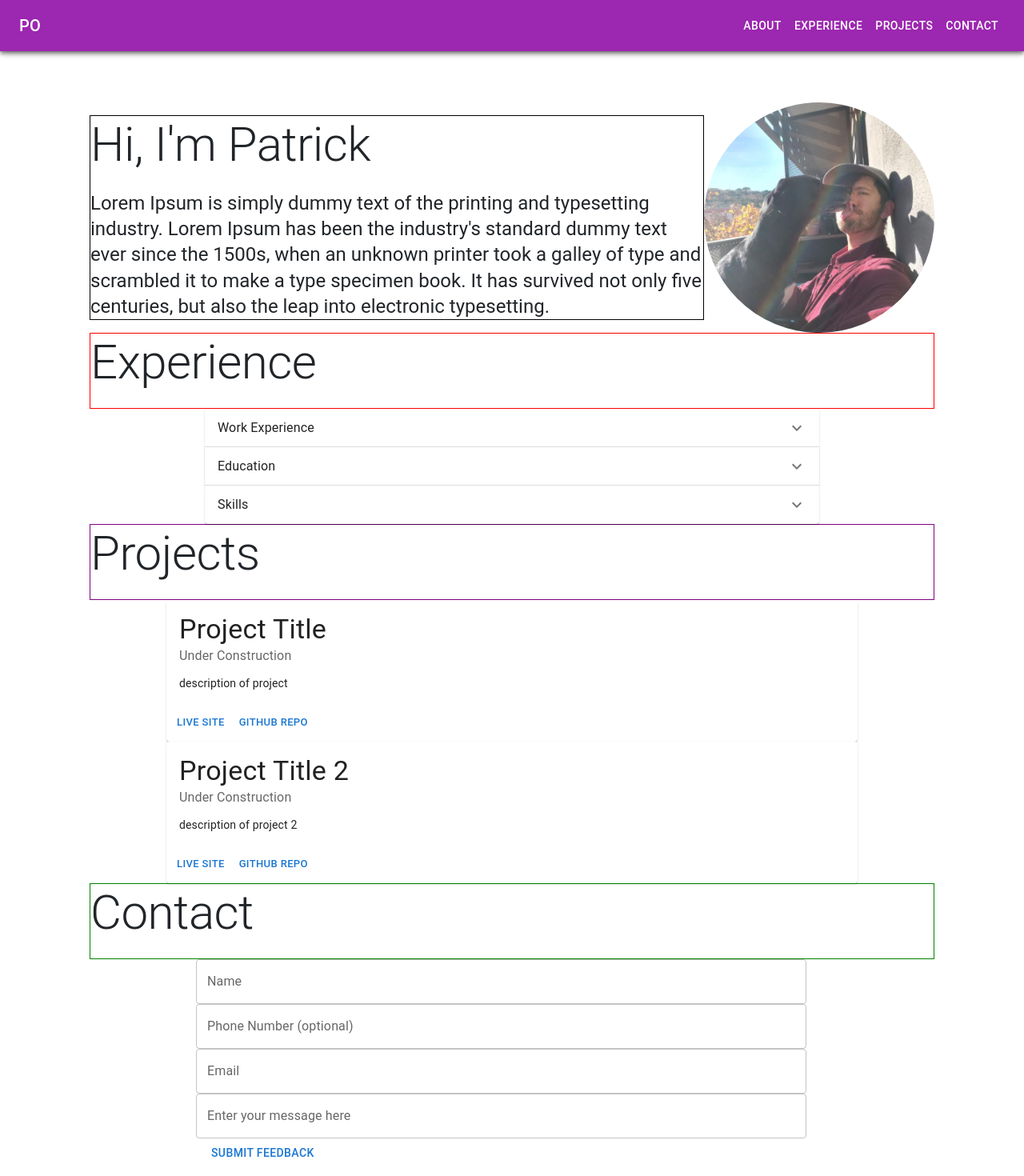
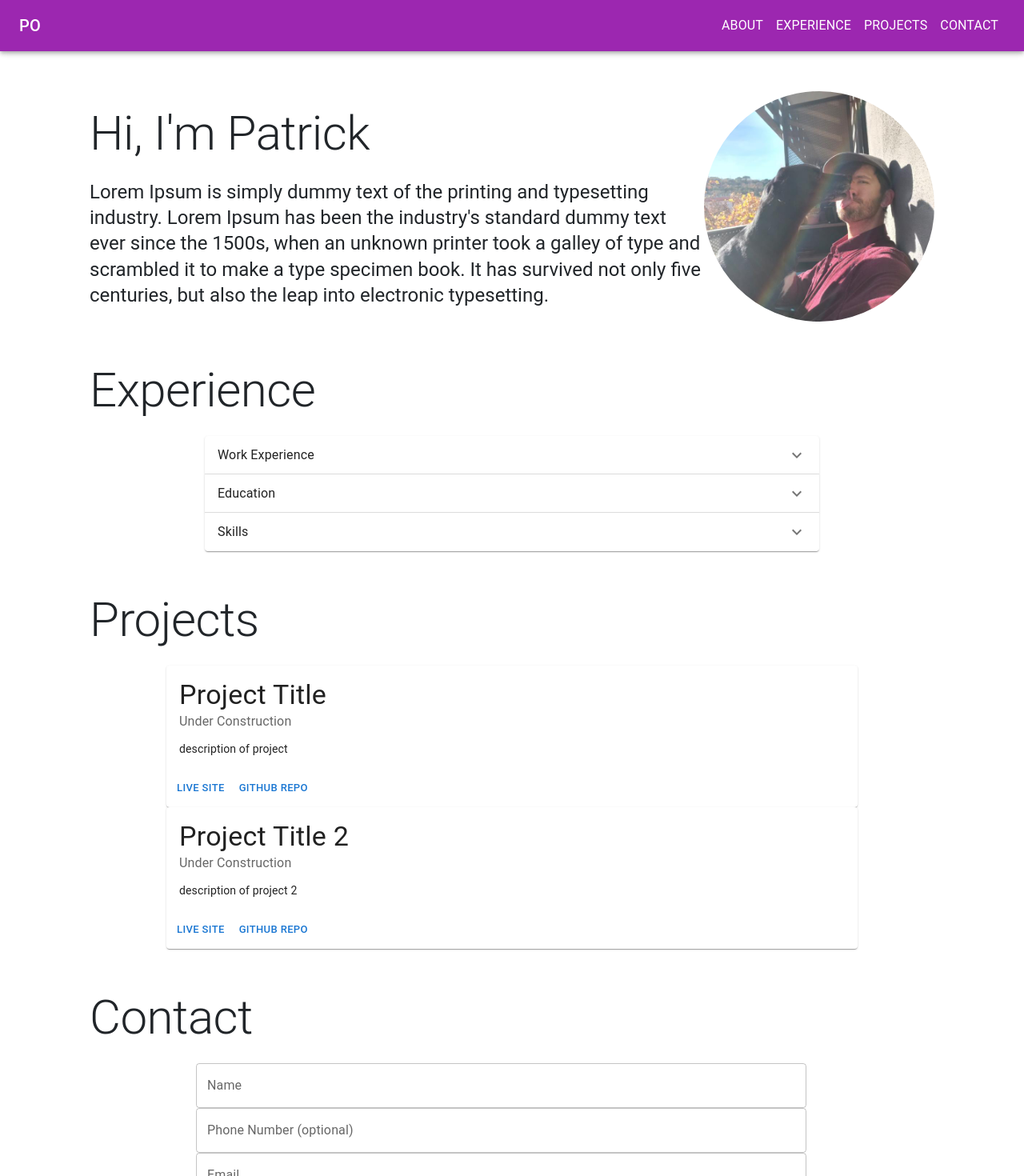
Before and after one commit to misterplain/portfolio, a React (Create React App) app in the folder frontend/: page / in a window 1280 px wide. Shown: the top 1470 px of the page at 80% size. Built offline with nearby package versions, Linux system fonts and the light colour scheme.

Commit message:
react-scroll

```diff
--- a/frontend/package.json
+++ b/frontend/package.json
@@ -23,7 +23,7 @@
     "react-dom": "^18.1.0",
     "react-fontawesome": "^1.7.1",
     "react-scripts": "^2.1.3",
-    "react-scroll": "^1.8.7",
+    "react-scroll": "^1.8.8",
     "react-type-animation": "^2.1.1",
     "rxjs": "^7.5.6",
     "web-vitals": "^2.1.4"
--- a/frontend/src/components/AboutMe.js
+++ b/frontend/src/components/AboutMe.js
@@ -1,13 +1,11 @@
-import React, { useState } from "react";
-// import { Row, Col, Container, Card } from "react-bootstrap";
-import { TypeAnimation } from "react-type-animation";
-import { Container, Grid, Typography, Card, CardMedia } from "@mui/material";
+import React from "react";
+import {  Grid, Typography, Card, CardMedia } from "@mui/material";
 
 const AboutMe = () => {
   // const [typingStatus, setTypingStatus] = useState("Initializing");
   return (
-    <Grid container alignItems="center" justifyContent="center">
-      <Grid item xs={12} sm={8} flex style={{border: '1px solid black'}}>
+    <Grid container alignItems="center" justifyContent="center" id="about" sx={{marginTop: '50px'}}>
+      <Grid item xs={12} sm={8} flex >
         <Typography variant='h2' component='h2' gutterBottom>
           Hi, I'm Patrick
         </Typography>
--- a/frontend/src/components/Contact.js
+++ b/frontend/src/components/Contact.js
@@ -16,8 +16,8 @@ import Link from "@mui/material/Link";
 
 const Contact = () => {
   return (
-    <Grid container justifyContent='center' alignItems='center'>
-      <Grid item xs={12} sm={11} flex style={{ border: "1px solid green" }}>
+    <Grid container justifyContent='center' alignItems='center' id="contact" sx={{marginTop: '50px'}}>
+      <Grid item xs={12} sm={11} flex >
         <Typography variant='h2' component='h2' gutterBottom>
           Contact
         </Typography>
--- a/frontend/src/components/Experience.js
+++ b/frontend/src/components/Experience.js
@@ -9,8 +9,8 @@ import Grid from "@mui/material/Grid";
 const Experience = () => {
   return (
     <>
-      <Grid container justifyContent='center' alignItems="center">
-        <Grid item xs={12} sm={11} flex style={{border: '1px solid red'}}>
+      <Grid container justifyContent='center' alignItems="center" id="experience" sx={{marginTop: '50px'}}>
+        <Grid item xs={12} sm={11} flex >
           <Typography variant='h2' component="h2" gutterBottom>Experience</Typography>
         </Grid>
         <Grid item xs={12} sm={10} md={8}>
--- a/frontend/src/components/NavBarComponent.js
+++ b/frontend/src/components/NavBarComponent.js
@@ -22,24 +22,29 @@ import MenuIcon from "@mui/icons-material/Menu";
 import Toolbar from "@mui/material/Toolbar";
 import Typography from "@mui/material/Typography";
 import Button from "@mui/material/Button";
+import { Link } from "react-scroll";
 
-import { createTheme } from '@mui/material/styles';
+import { createTheme } from "@mui/material/styles";
 
 const theme = createTheme({
-
   palette: {
     primary: {
-      main: '#80cbc4',
+      main: "#80cbc4",
     },
     secondary: {
-      main: '#689f38',
+      main: "#689f38",
     },
   },
-  })
-
+});
 
 const drawerWidth = 240;
-const navItems = ['about','experience', 'projects', 'contact'];
+// const navItems = ["about", "experience", "projects", "contact"];
+const navItems = [
+  { id: 1, name: "about", link: "about" },
+  { id: 2, name: "experience", link: "experience" },
+  { id: 3, name: "projects", link: "projects" },
+  { id: 4, name: "contact", link: "contact" },
+];
 
 function DrawerAppBar(props) {
   const { window } = props;
@@ -50,72 +55,94 @@ function DrawerAppBar(props) {
   };
 
   const drawer = (
-    <Box onClick={handleDrawerToggle} sx={{ textAlign: 'center' }}>
-      {/* <Typography variant="h6" sx={{ my: 2 }}>
-        Patrick O'Brien
-      </Typography> */}
+    <Box onClick={handleDrawerToggle} sx={{ textAlign: "center" }}>
       <Divider />
       <List>
         {navItems.map((item) => (
-          <ListItem key={item} disablePadding>
-            <ListItemButton sx={{ textAlign: 'center' }}>
-              <ListItemText primary={item} />
-            </ListItemButton>
-          </ListItem>
+          <Link
+            key={item.id}
+            // activeClass='active'
+            to={item.link}
+            spy={true}
+            smooth={true}
+            duration={500}
+            onClick={handleDrawerToggle}
+          >
+            <ListItem disablePadding>
+              <ListItemButton sx={{ textAlign: "center" }}>
+                <ListItemText primary={item.name} />
+              </ListItemButton>
+            </ListItem>
+          </Link>
         ))}
       </List>
     </Box>
   );
 
-  const container = window !== undefined ? () => window().document.body : undefined;
+  const container =
+    window !== undefined ? () => window().document.body : undefined;
 
   return (
-    <Box sx={{ display: 'flex' }}>
-      <AppBar component="nav" color="secondary">
-        <Toolbar >
+    <Box sx={{ display: "flex" }}>
+      <AppBar component='nav' color='secondary'>
+        <Toolbar>
           <IconButton
-            color="inherit"
-            aria-label="open drawer"
-            edge="start"
+            color='inherit'
+            aria-label='open drawer'
+            edge='start'
             onClick={handleDrawerToggle}
-            sx={{ mr: 2, display: { sm: 'none' } }}
+            sx={{ mr: 2, display: { sm: "none" } }}
           >
             <MenuIcon />
           </IconButton>
           <Typography
-            variant="h6"
-            component="div"
-            sx={{ flexGrow: 1, display: { xs: 'none', sm: 'block' } }}
+            variant='h6'
+            component='div'
+            sx={{ flexGrow: 1, display: { xs: "none", sm: "block" } }}
           >
             PO
           </Typography>
-          <Box sx={{ display: { xs: 'none', sm: 'block' } }}>
+          <Box sx={{ display: { xs: "none", sm: "block" } }}>
             {navItems.map((item) => (
-              <Button key={item} sx={{ color: '#fff' }}>
-                {item}
+              <Button key={item.id} sx={{ color: "white", textDecoration: " none" }}>
+                <Link
+                  // activeClass='active'
+                  style={{ color: "white", textDecoration: " none" }}
+                  to={item.link}
+                  spy={true}
+                  smooth={true}
+                  duration={500}
+                  offset={-100}
+
+                >
+                  <Typography sx={{ color: "white", textDecoration: " none" }}> {item.name}</Typography>
+                </Link>
               </Button>
             ))}
           </Box>
         </Toolbar>
       </AppBar>
-      <Box component="nav">
+      <Box component='nav'>
         <Drawer
           container={container}
-          variant="temporary"
+          variant='temporary'
           open={mobileOpen}
           onClose={handleDrawerToggle}
           ModalProps={{
             keepMounted: true, // Better open performance on mobile.
           }}
           sx={{
-            display: { xs: 'block', sm: 'none' },
-            '& .MuiDrawer-paper': { boxSizing: 'border-box', width: drawerWidth },
+            display: { xs: "block", sm: "none" },
+            "& .MuiDrawer-paper": {
+              boxSizing: "border-box",
+              width: drawerWidth,
+            },
           }}
         >
           {drawer}
         </Drawer>
       </Box>
-      <Box component="main" sx={{ p: 0 }}>
+      <Box component='main' sx={{ p: 0 }}>
         <Toolbar />
       </Box>
     </Box>
@@ -131,14 +158,6 @@ DrawerAppBar.propTypes = {
 };
 
 export default DrawerAppBar;
-
-
-
-
-
-
-
-
 
 // const NavbarComponent = (props) => {
 
--- a/frontend/src/components/Projects.js
+++ b/frontend/src/components/Projects.js
@@ -20,7 +20,7 @@ const projects = [
     githubRepo: "https://www.google.com",
   },
   {
-    id: 1,
+    id: 2,
     title: "Project Title 2",
     status: "Under Construction",
     description: "description of project 2",
@@ -31,8 +31,14 @@ const projects = [
 
 const Projects = () => {
   return (
-    <Grid container justifyContent='center' alignItems='center'>
-      <Grid item xs={12} sm={11} flex style={{ border: "1px solid purple" }}>
+    <Grid
+      container
+      justifyContent='center'
+      alignItems='center'
+      id='projects'
+      sx={{ marginTop: "50px" }}
+    >
+      <Grid item xs={12} sm={11} flex>
         <Typography variant='h2' component='h2' gutterBottom>
           Projects
         </Typography>
@@ -50,8 +56,12 @@ const Projects = () => {
               <Typography variant='body2'>{project.description}</Typography>
             </CardContent>
             <CardActions>
-              <Button size='small'>Live Site</Button>
-              <Button size='small'>GitHub Repo</Button>
+              <Button href={project.liveSite} target='__blank' size='small'>
+                Live Site
+              </Button>
+              <Button href={project.githubRepo} target='__blank' size='small'>
+                GitHub Repo
+              </Button>
             </CardActions>
           </Card>
         ))}
--- a/frontend/src/pages/ContainerPage.js
+++ b/frontend/src/pages/ContainerPage.js
@@ -14,11 +14,11 @@ const ContainerPage = () => {
       <Grid container>
         <Grid item xs={12}>
           <DrawerAppBar />
-          <NavbarComponent />
-          <AboutMe id='about' />
-          <Experience id='experience' />
-          <Projects id='projects' />
-          <Contact id='contact' />
+          {/* <NavbarComponent /> */}
+          <AboutMe/>
+          <Experience/>
+          <Projects/>
+          <Contact/>
         </Grid>
       </Grid>
     </Container>
```
Also changed, not shown: 1 other file (tests, documents, lock files or other folders).
